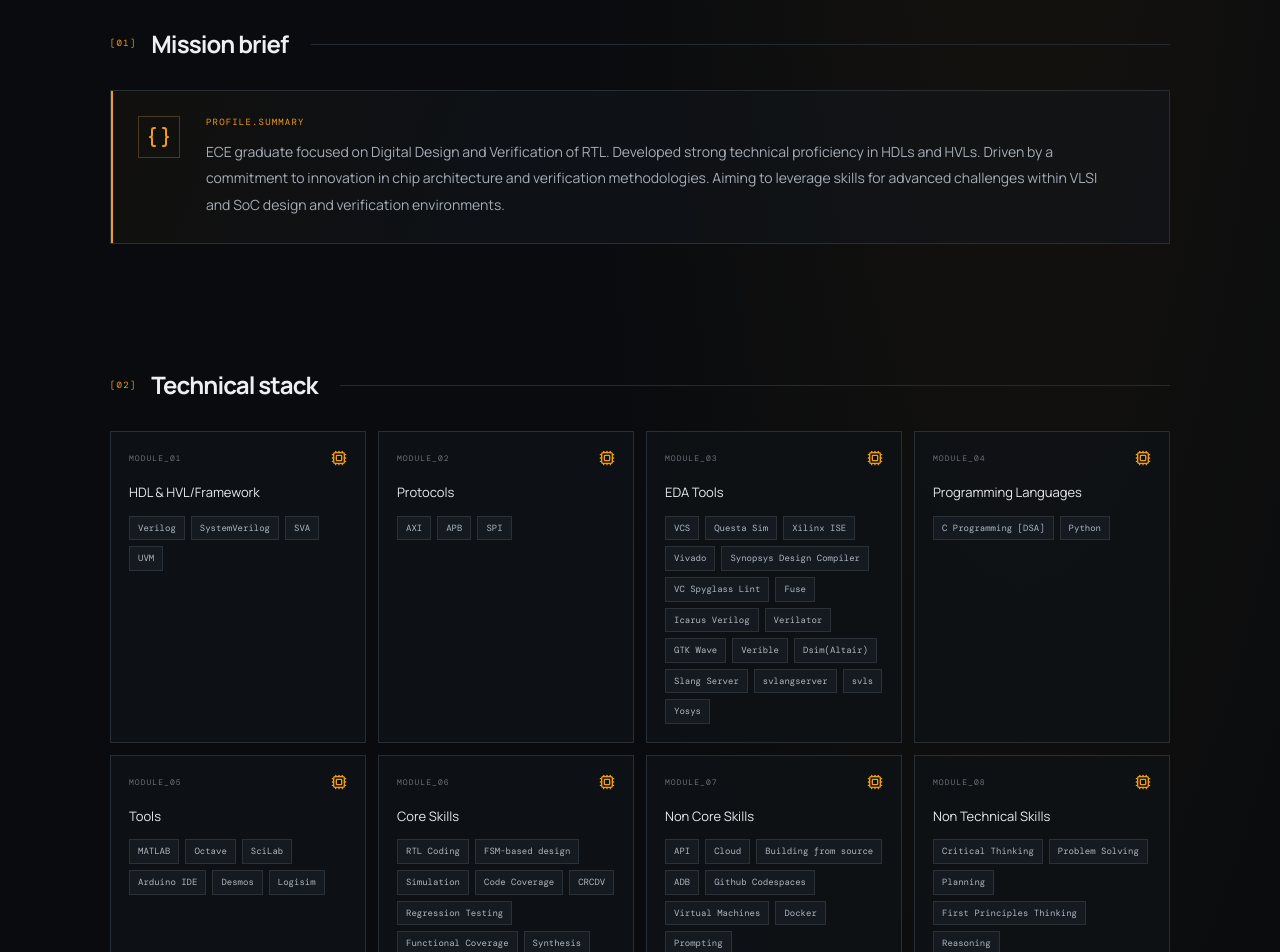
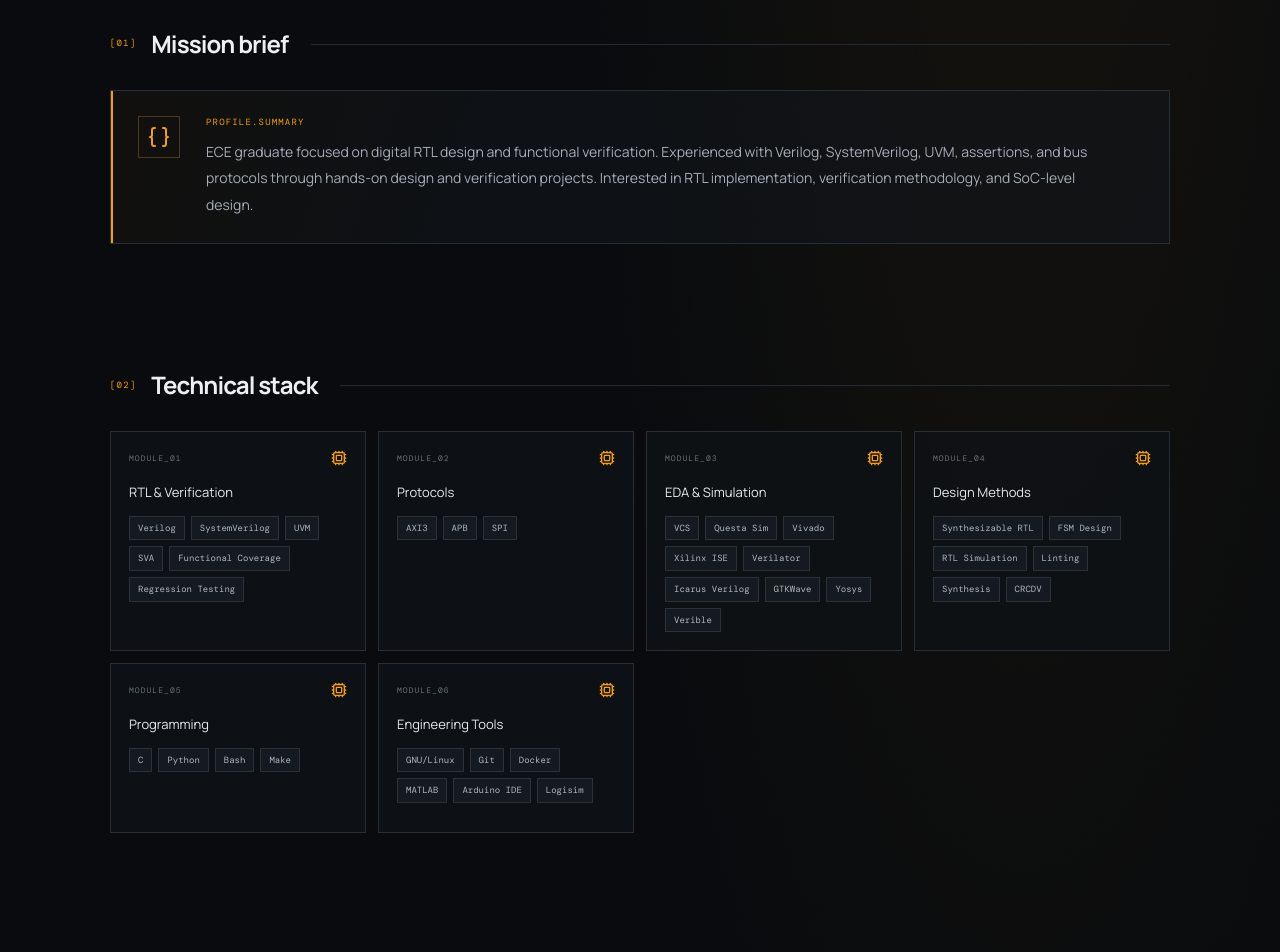
Before and after one commit to tryhard727/allfathergivemesite, a React (Vite) app: page / in a window 1280 px wide. Shown: the part 780-1732 px from the top of the page. Built offline with nearby package versions, Linux system fonts and the light colour scheme.

Commit message:
Refocus portfolio on RTL design and verification

```diff
--- a/src/constants.ts
+++ b/src/constants.ts
@@ -6,12 +6,12 @@
   contact: {
     email: "klakshman616@gmail.com",
     phone: "7396360074",
-    location: "Vizianagaram, Andhra Pradesh | Bangalore, Karnataka",
+    location: "Bengaluru, Karnataka, India",
     linkedin: "https://www.linkedin.com/in/lakshman-kumar-2118b31b7/",
     github: "https://github.com/tryhard727",
     discord: "0x1z_"
   },
-  summary: "ECE graduate focused on Digital Design and Verification of RTL. Developed strong technical proficiency in HDLs and HVLs. Driven by a commitment to innovation in chip architecture and verification methodologies. Aiming to leverage skills for advanced challenges within VLSI and SoC design and verification environments.",
+  summary: "ECE graduate focused on digital RTL design and functional verification. Experienced with Verilog, SystemVerilog, UVM, assertions, and bus protocols through hands-on design and verification projects. Interested in RTL implementation, verification methodology, and SoC-level design.",
   professionalQualification: {
     institution: "Maven Silicon Softech Pvt. Ltd.",
     course: "Advanced VLSI Design and Verification course",
@@ -39,38 +39,12 @@
     }
   ],
   skills: [
-    {
-      category: "HDL & HVL/Framework",
-      items: ["Verilog", "SystemVerilog", "SVA", "UVM"]
-    },
-    {
-      category: "Protocols",
-      items: ["AXI", "APB", "SPI"]
-    },
-    {
-      category: "EDA Tools",
-      items: ["VCS", "Questa Sim", "Xilinx ISE", "Vivado", "Synopsys Design Compiler", "VC Spyglass Lint", "Fuse", "Icarus Verilog", "Verilator", "GTK Wave", "Verible", "Dsim(Altair)", "Slang Server", "svlangserver", "svls", "Yosys"]
-    },
-    {
-      category: "Programming Languages",
-      items: ["C Programming [DSA]", "Python"]
-    },
-    {
-      category: "Tools",
-      items: ["MATLAB", "Octave", "SciLab", "Arduino IDE", "Desmos", "Logisim"]
-    },
-    {
-      category: "Core Skills",
-      items: ["RTL Coding", "FSM-based design", "Simulation", "Code Coverage", "CRCDV", "Regression Testing", "Functional Coverage", "Synthesis", "Linting", "Embedded Systems", "IoT"]
-    },
-    {
-      category: "Non Core Skills",
-      items: ["API", "Cloud", "Building from source", "ADB", "Github Codespaces", "Virtual Machines", "Docker", "Prompting"]
-    },
-    {
-      category: "Non Technical Skills",
-      items: ["Critical Thinking", "Problem Solving", "Planning", "First Principles Thinking", "Reasoning"]
-    }
+    { category: "RTL & Verification", items: ["Verilog", "SystemVerilog", "UVM", "SVA", "Functional Coverage", "Regression Testing"] },
+    { category: "Protocols", items: ["AXI3", "APB", "SPI"] },
+    { category: "EDA & Simulation", items: ["VCS", "Questa Sim", "Vivado", "Xilinx ISE", "Verilator", "Icarus Verilog", "GTKWave", "Yosys", "Verible"] },
+    { category: "Design Methods", items: ["Synthesizable RTL", "FSM Design", "RTL Simulation", "Linting", "Synthesis", "CRCDV"] },
+    { category: "Programming", items: ["C", "Python", "Bash", "Make"] },
+    { category: "Engineering Tools", items: ["GNU/Linux", "Git", "Docker", "MATLAB", "Arduino IDE", "Logisim"] }
   ],
   projects: [
     {
```
